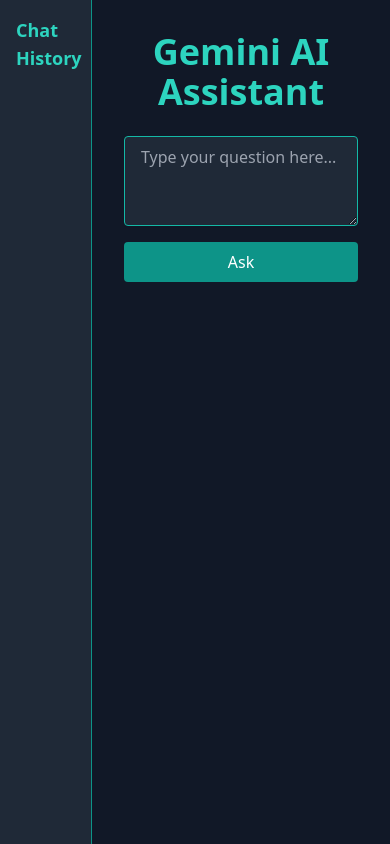
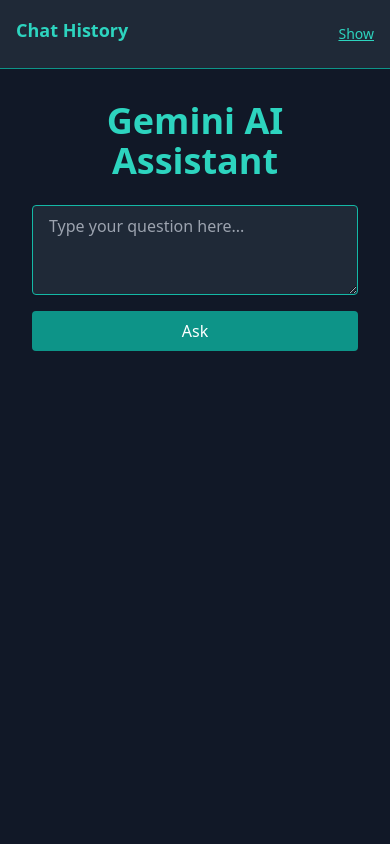
Before and after one commit to cjtakhar/gem-ui, a React (Vite) app: page / in a window 390 px wide. Built offline with nearby package versions, Linux system fonts and the light colour scheme.

Commit message:
ui update

```diff
--- a/src/App.tsx
+++ b/src/App.tsx
@@ -8,11 +8,12 @@
   const [loading, setLoading] = useState(false);
   const [chatHistory, setChatHistory] = useState<{ q: string; a: string }[]>([]);
   const [selectedIndex, setSelectedIndex] = useState<number | null>(null);
+  const [showHistory, setShowHistory] = useState(false);
 
   const askQuestion = async () => {
     if (!question.trim()) return;
     setLoading(true);
-    // setAnswer(""); // No longer needed
+    // setAnswer(""); // Removed unused answer state
 
     try {
       const res = await fetch("https://gemini-api-2sw1.onrender.com/ask", {
@@ -24,35 +25,61 @@
       const data = await res.json();
       const rawHtml = await marked.parse(data.answer || "No response received");
       const safeHtml = DOMPurify.sanitize(rawHtml);
-      // setAnswer(safeHtml); // No longer needed
+      // setAnswer(safeHtml); // Removed unused answer state
       setChatHistory((prev) => [...prev, { q: question, a: safeHtml }]);
       setSelectedIndex(chatHistory.length); // auto-select newest
-    } catch (err: unknown) {
-      const errorMsg =
-        err instanceof Error ? "Error: " + err.message : "Unknown error occurred.";
-      setChatHistory((prev) => [...prev, { q: question, a: errorMsg }]);
-      setSelectedIndex(chatHistory.length);
+    } catch {
+      // Optionally handle error here, e.g., show a toast or log
     } finally {
       setLoading(false);
     }
   };
 
+  const deleteChat = (index: number) => {
+    setChatHistory((prev) => prev.filter((_, i) => i !== index));
+    if (selectedIndex === index) {
+      setSelectedIndex(null);
+    } else if (selectedIndex !== null && index < selectedIndex) {
+      setSelectedIndex(selectedIndex - 1);
+    }
+  };
+
   return (
-    <div className="bg-gray-900 text-white min-h-screen flex">
+    <div className="bg-gray-900 text-white min-h-screen flex flex-col sm:flex-row">
       {/* Sidebar */}
-      <aside className="w-64 bg-gray-800 border-r border-teal-600 p-4 space-y-2 overflow-y-auto">
-        <h2 className="text-lg font-semibold text-teal-400 mb-4">Chat History</h2>
-        {chatHistory.map((entry, idx) => (
+      <aside className="w-full sm:w-64 bg-gray-800 border-b sm:border-b-0 sm:border-r border-teal-600 p-4">
+        <div className="flex items-center justify-between sm:block">
+          <h2 className="text-lg font-semibold text-teal-400 mb-2 sm:mb-4">Chat History</h2>
           <button
-            key={idx}
-            onClick={() => setSelectedIndex(idx)}
-            className={`w-full text-left p-2 rounded hover:bg-gray-700 transition ${
-              selectedIndex === idx ? "bg-teal-600 text-white" : "bg-gray-700 text-gray-300"
-            }`}
+            className="sm:hidden text-sm text-teal-400 underline"
+            onClick={() => setShowHistory(!showHistory)}
           >
-            {entry.q.slice(0, 50)}...
+            {showHistory ? "Hide" : "Show"}
           </button>
-        ))}
+        </div>
+        <div className={`${showHistory || window.innerWidth >= 640 ? "block" : "hidden"}`}>
+          {chatHistory.map((entry, idx) => (
+            <div
+              key={idx}
+              className={`relative group rounded transition mb-2 ${
+                selectedIndex === idx ? "bg-teal-600 text-white" : "bg-gray-700 text-gray-300"
+              }`}
+            >
+              <button
+                onClick={() => setSelectedIndex(idx)}
+                className="w-full text-left p-2 pr-8 hover:bg-gray-600 rounded"
+              >
+                {entry.q.slice(0, 50)}...
+              </button>
+              <button
+                onClick={() => deleteChat(idx)}
+                className="absolute top-1 right-2 text-gray-400 hover:text-red-500 hidden group-hover:inline"
+              >
+                ×
+              </button>
+            </div>
+          ))}
+        </div>
       </aside>
 
       {/* Main content */}
```
